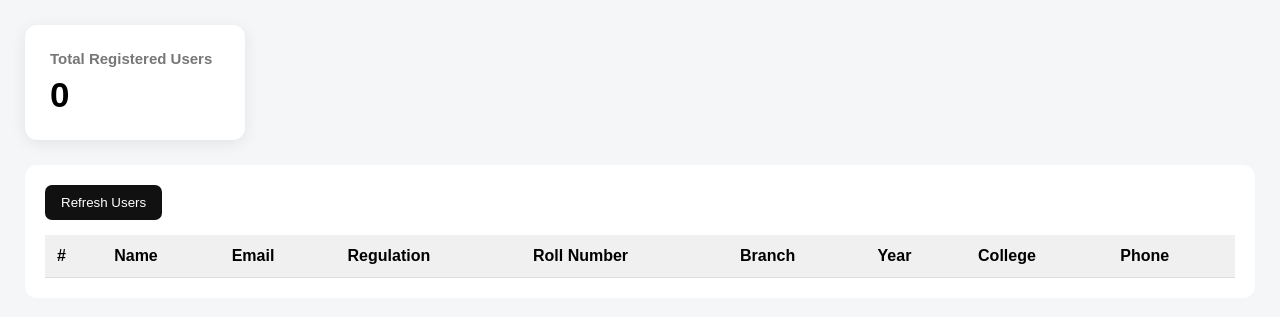
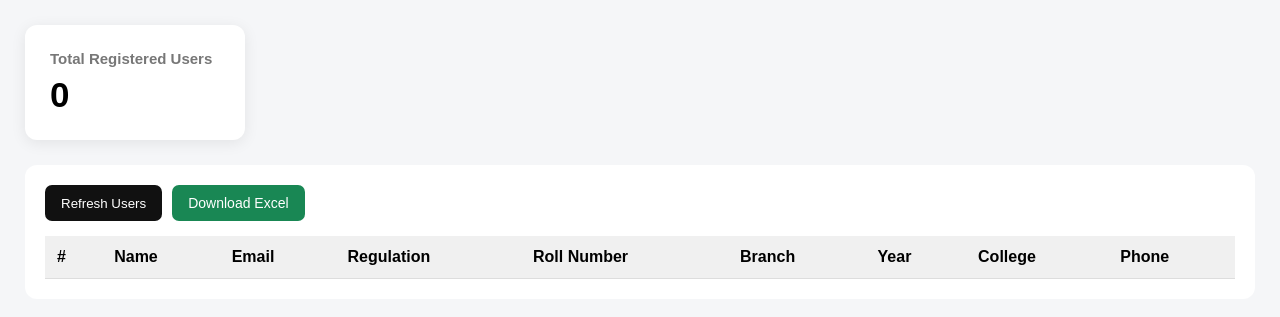
Before and after one commit to GOPIMANDAPALLI/JNTUA-ACADEMIC-HUB, a website: page private/admin.html in a window 1280 px wide. Shown: the part 71-388 px from the top of the page. Drawn offline with Linux system fonts and the light colour scheme; no server answers.

Commit message:
Refactor admin.html for improved layout and styles

```diff
--- a/private/admin.html
+++ b/private/admin.html
@@ -84,6 +84,42 @@
             overflow-x: auto;
         }
 
+        .actions {
+            display: flex;
+            gap: 10px;
+            margin-bottom: 15px;
+            flex-wrap: wrap;
+        }
+
+        .refresh {
+            padding: 10px 16px;
+            border: none;
+            background: #111;
+            color: white;
+            border-radius: 7px;
+            cursor: pointer;
+        }
+
+        .download {
+            display: inline-block;
+            padding: 10px 16px;
+            border: none;
+            background: #198754;
+            color: white;
+            border-radius: 7px;
+            cursor: pointer;
+            text-decoration: none;
+            font-size: 14px;
+        }
+
+        .refresh:hover {
+            background: #333;
+        }
+
+        .download:hover {
+            background: #157347;
+        }
+
         table {
             width: 100%;
             border-collapse: collapse;
@@ -102,16 +138,6 @@
             background: #f0f0f0;
         }
 
-        .refresh {
-            margin-bottom: 15px;
-            padding: 10px 16px;
-            border: none;
-            background: #111;
-            color: white;
-            border-radius: 7px;
-            cursor: pointer;
-        }
-
         @media(max-width: 700px) {
 
             .stats {
@@ -124,6 +150,10 @@
 
             header {
                 gap: 10px;
+            }
+
+            header h2 {
+                font-size: 17px;
             }
 
         }
@@ -171,11 +201,23 @@
 
     <div class="table-box">
 
+
+        <div class="actions">
+
             <button
                 class="refresh"
                 onclick="loadUsers()">
                 Refresh Users
             </button>
+
+
+            <a
+                href="/admin/download-users"
+                class="download">
+                Download Excel
+            </a>
+
+        </div>
 
 
         <table>
@@ -227,33 +269,47 @@ async function loadUsers() {
         const response =
             await fetch('/admin/api/users');
 
-        if (response.status === 401 ||
-            response.status === 403) {
+
+        if (
+            response.status === 401 ||
+            response.status === 403
+        ) {
 
             window.location.href =
                 '/owner-login';
 
             return;
+
         }
+
 
         const data =
             await response.json();
 
+
         document
             .getElementById('totalUsers')
-            .textContent = data.total;
+            .textContent =
+            data.total;
 
 
         const table =
-            document.getElementById('usersTable');
+            document.getElementById(
+                'usersTable'
+            );
+
 
         table.innerHTML = '';
 
 
-        data.users.forEach((user, index) => {
+        data.users.forEach(
+            (user, index) => {
 
                 const row =
-                document.createElement('tr');
+                    document.createElement(
+                        'tr'
+                    );
+
 
                 row.innerHTML = `
 
@@ -277,9 +333,11 @@ async function loadUsers() {
 
                 `;
 
+
                 table.appendChild(row);
 
-        });
+            }
+        );
 
     }
 
@@ -295,18 +353,36 @@ async function loadUsers() {
 function escapeHtml(value) {
 
     return String(value ?? '')
-        .replace(/&/g, '&amp;')
-        .replace(/</g, '&lt;')
-        .replace(/>/g, '&gt;')
-        .replace(/"/g, '&quot;')
-        .replace(/'/g, '&#039;');
+        .replace(
+            /&/g,
+            '&amp;'
+        )
+        .replace(
+            /</g,
+            '&lt;'
+        )
+        .replace(
+            />/g,
+            '&gt;'
+        )
+        .replace(
+            /"/g,
+            '&quot;'
+        )
+        .replace(
+            /'/g,
+            '&#039;'
+        );
 
 }
 
 
 async function logout() {
 
-    await fetch('/admin/logout');
+    await fetch(
+        '/admin/logout'
+    );
+
 
     window.location.href =
         '/owner-login';
@@ -320,4 +396,5 @@ loadUsers();
 
 
 </body>
+
 </html>
```
Lines whose indentation alone changed are shown as unchanged.
